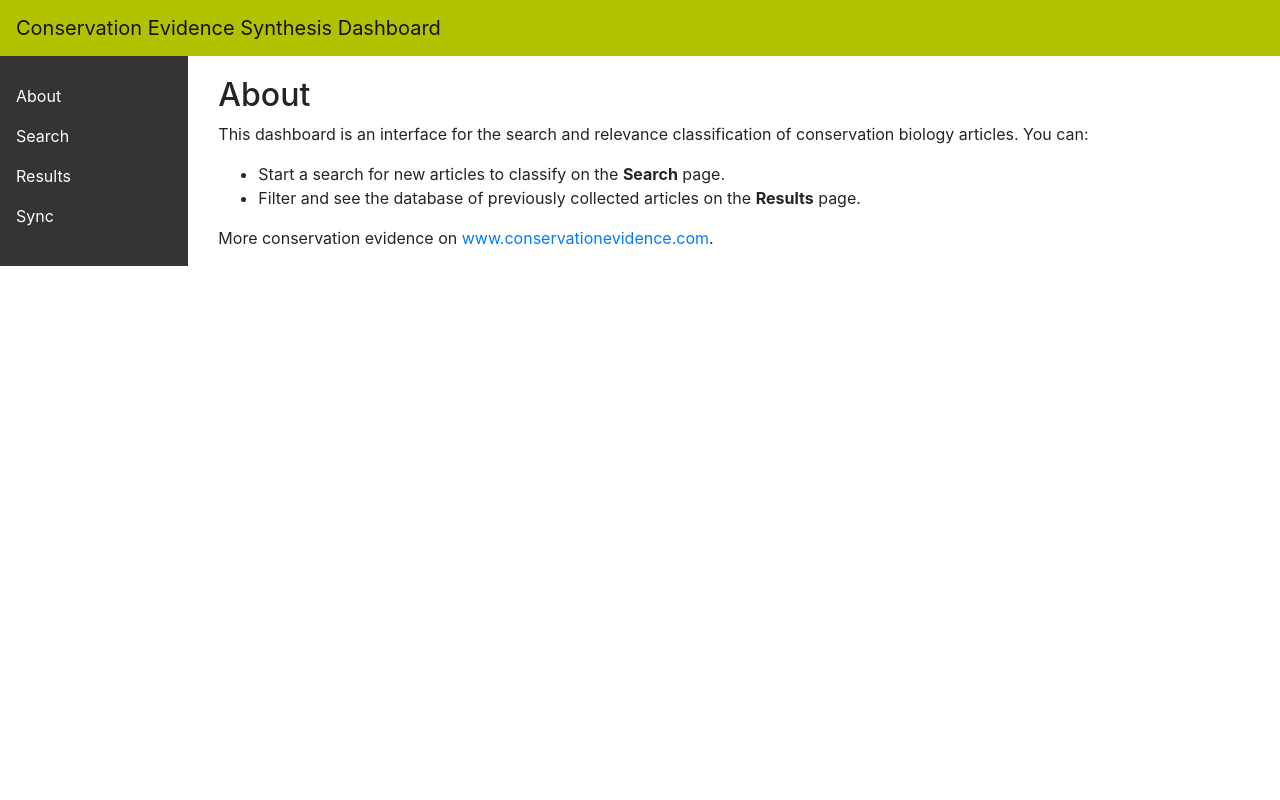
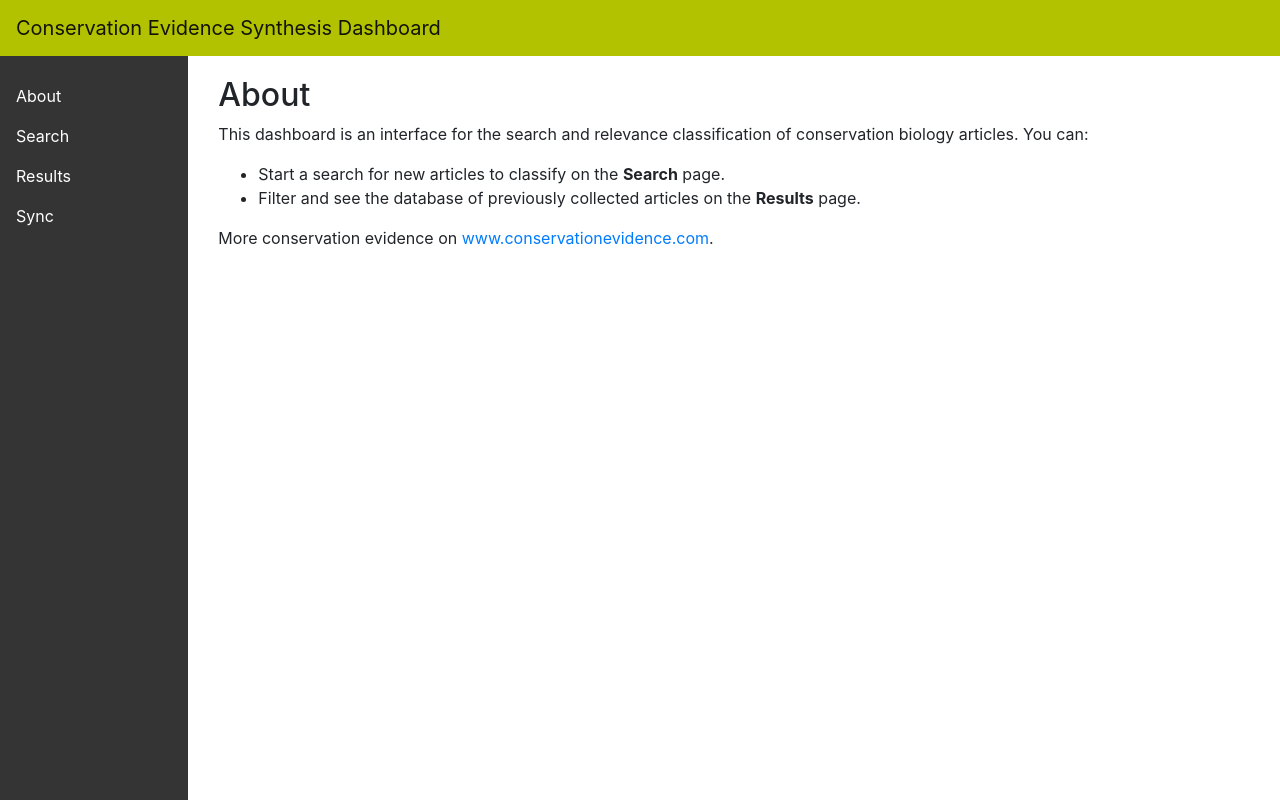
Before and after one commit to M4rukku/conservation_synthesis_github, a Flask app: page / in a window 1280 px wide. Run offline with Flask 2, Linux system fonts and the light colour scheme; some libraries are stand-ins or nearby versions.

Commit message:
Fixed representation bugs

```diff
--- a/sources/frontend/static/css/style.css
+++ b/sources/frontend/static/css/style.css
@@ -18,17 +18,31 @@
     padding-left: 0px;
 }
 
-.base{
-    height:100%;
+.base {
+    height: 100%;
     width: 100%;
     overflow: hidden;
+}
+
+html {
+    margin: 0px;
+    min-height: 100%;
+    height: 100%;
+    width: 100%;
+}
+
+body {
+    margin: 0px;
+    min-height: 100%;
+    height: 100%;
+    width: 100%;
 }
 
 h2 {
     margin-top: 20px !important;
 }
 
-#grid_wrapper{
+#grid_wrapper {
     display: flex;
 }
 
--- a/sources/frontend/templates/base.html
+++ b/sources/frontend/templates/base.html
@@ -13,10 +13,10 @@
   </head>
   <body>
   <div class="base">
-    <nav class="navbar navbar-light" style="width=100%; background-color: #B3C200; color: #343434;"">
+    <nav class="navbar navbar-light" style="width:100%; background-color: #B3C200; color: #343434;">
         <a class="navbar-brand" href="{{ url_for('index')}}">Conservation Evidence Synthesis Dashboard</a>
     </nav>
-    <div class="row">
+    <div class="row" style="min-height: 100%; height: 100%;">
         <div class="col-md-2">
             <nav class="nav flex-column" style="height: 100%; background-color: #343434;" id="sidebar">
                 <a class="nav-link active" href="{{ url_for('index')}}">About</a>
```
